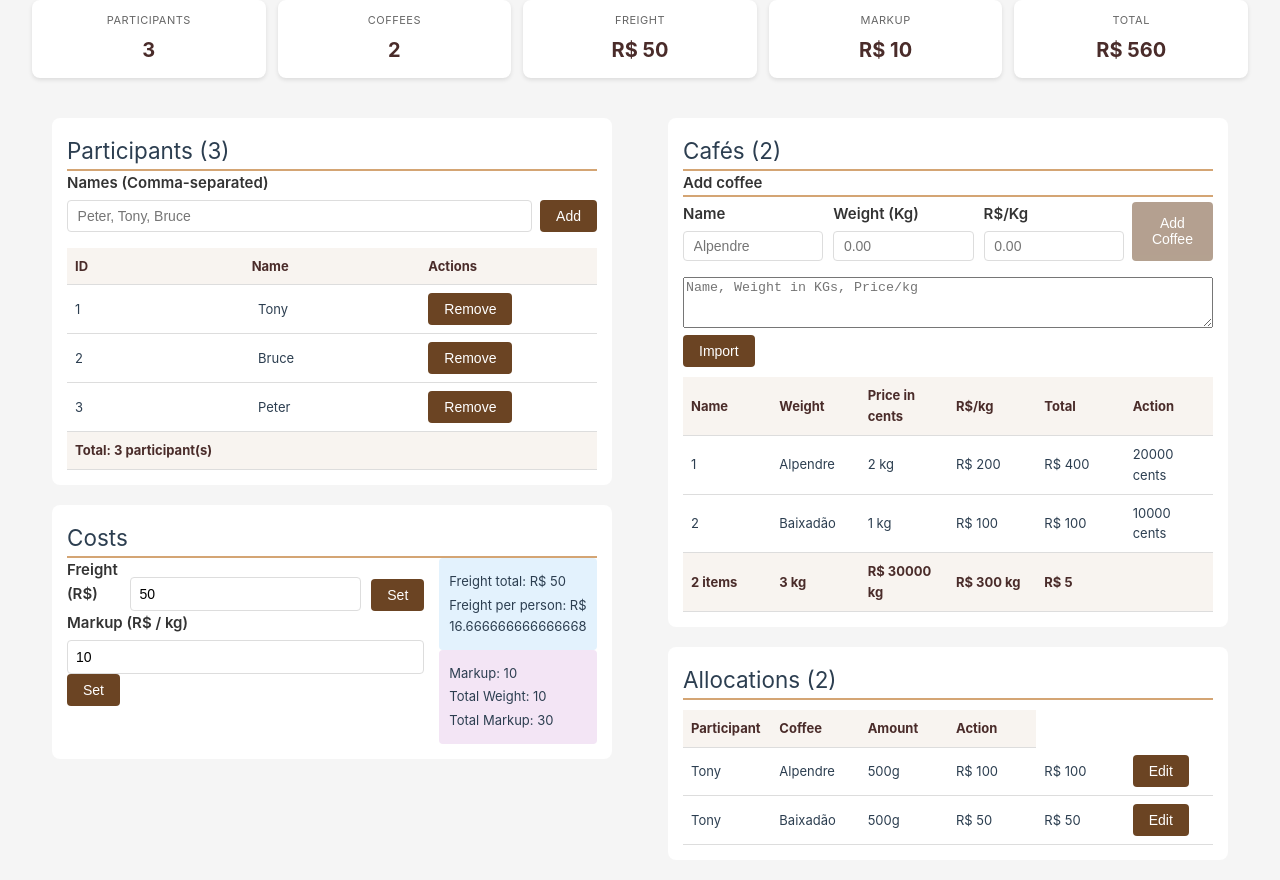
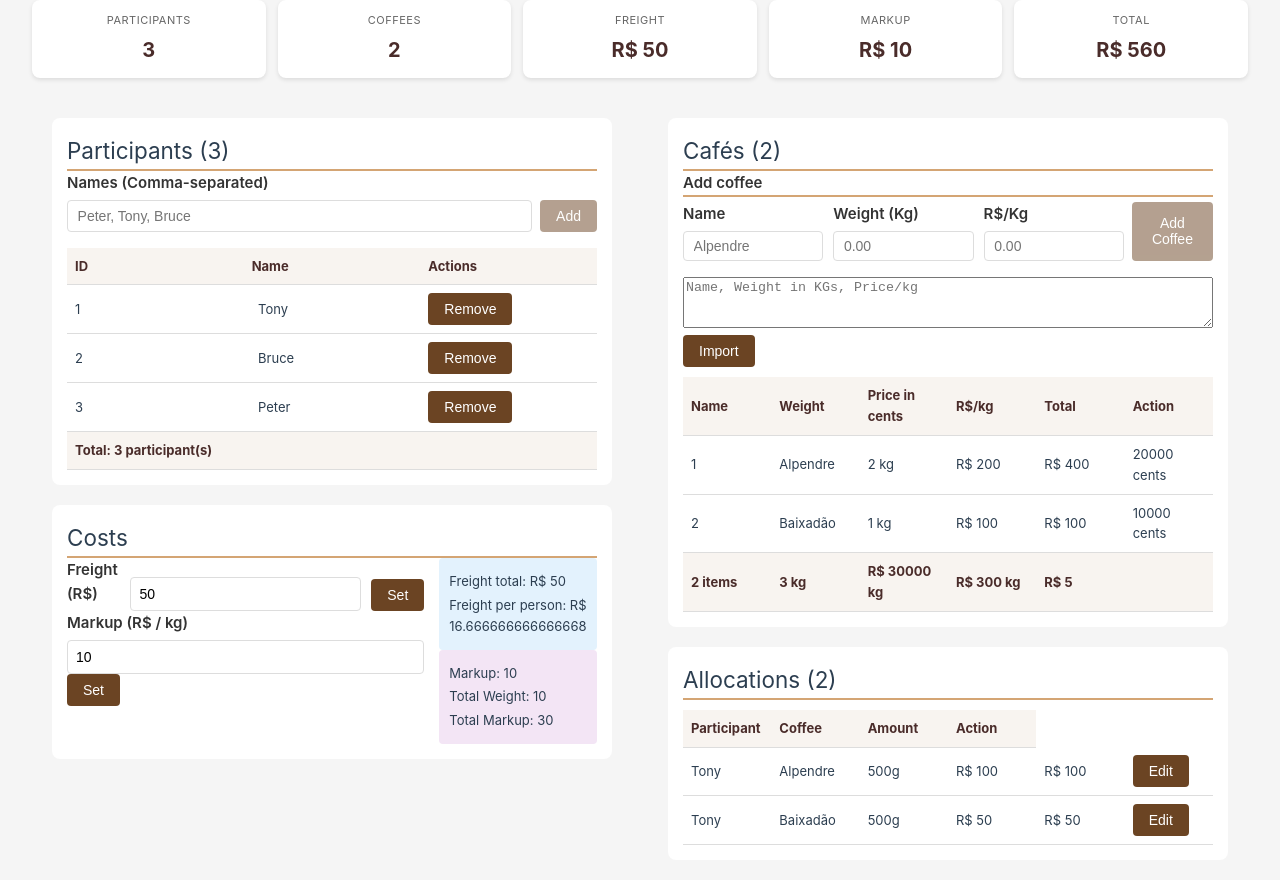
Before and after one commit to paulograbin/coffee, a Vue app: page /#/ in a window 1280 px wide. Built offline with nearby package versions, Linux system fonts and the light colour scheme; the HTML template or start-up script is replaced by a standard one.

Commit message:
Add buttons in app are now disabled by default

```diff
--- a/src/assets/main.css
+++ b/src/assets/main.css
@@ -91,6 +91,12 @@ button {
   border-radius: 4px;
   font-size: 14px;
   cursor: pointer;
+  transition: opacity 0.2s ease;
+}
+
+button:disabled {
+  opacity: 0.5;
+  cursor: not-allowed;
 }
 
 label {
--- a/src/components/CoffeeTable.vue
+++ b/src/components/CoffeeTable.vue
@@ -180,15 +180,6 @@ function importCoffeeCsv() {
   padding: 0.4rem 0.6rem;
 }
 
-.add-form button {
-  transition: opacity 0.2s ease;
-}
-
-.add-form button:disabled {
-  opacity: 0.5;
-  cursor: not-allowed;
-}
-
 th {
   font-weight: bold;
 }
--- a/src/components/ParticipantTable.vue
+++ b/src/components/ParticipantTable.vue
@@ -1,5 +1,5 @@
 <script setup lang="ts">
-import { ref, nextTick } from 'vue'
+import { ref, nextTick, computed } from 'vue'
 import { usePurchaseStore } from '@/stores/purchase-store.ts'
 
 const purchaseStore = usePurchaseStore()
@@ -26,6 +26,8 @@ function startEditing(id: number, currentName: string) {
   })
 }
 
+const canAddParticipant = computed(() => !!newName.value.trim())
+
 function saveEdit(id: number) {
   console.log("Do nothing on save edit for now", id)
   // store.renameParticipant(id, editingName.value)
@@ -44,7 +46,7 @@ function cancelEdit() {
 
     <form @submit.prevent="addParticipant" class="add-form">
       <input v-model="newName" placeholder="Peter, Tony, Bruce" type="text" />
-      <button type="submit">Add</button>
+      <button type="submit" :disabled="!canAddParticipant">Add</button>
     </form>
 
     <table v-if="purchaseStore.purchase.participants.length">
@@ -72,7 +74,6 @@ function cancelEdit() {
           </td>
           <td>
             <button @click="purchaseStore.removeParticipant(p.id)">Remove</button>
-<!--            <button @click="purchaseStore.purchase.removeParticipant(p.id)">Remove</button>-->
           </td>
         </tr>
       </tbody>
```
